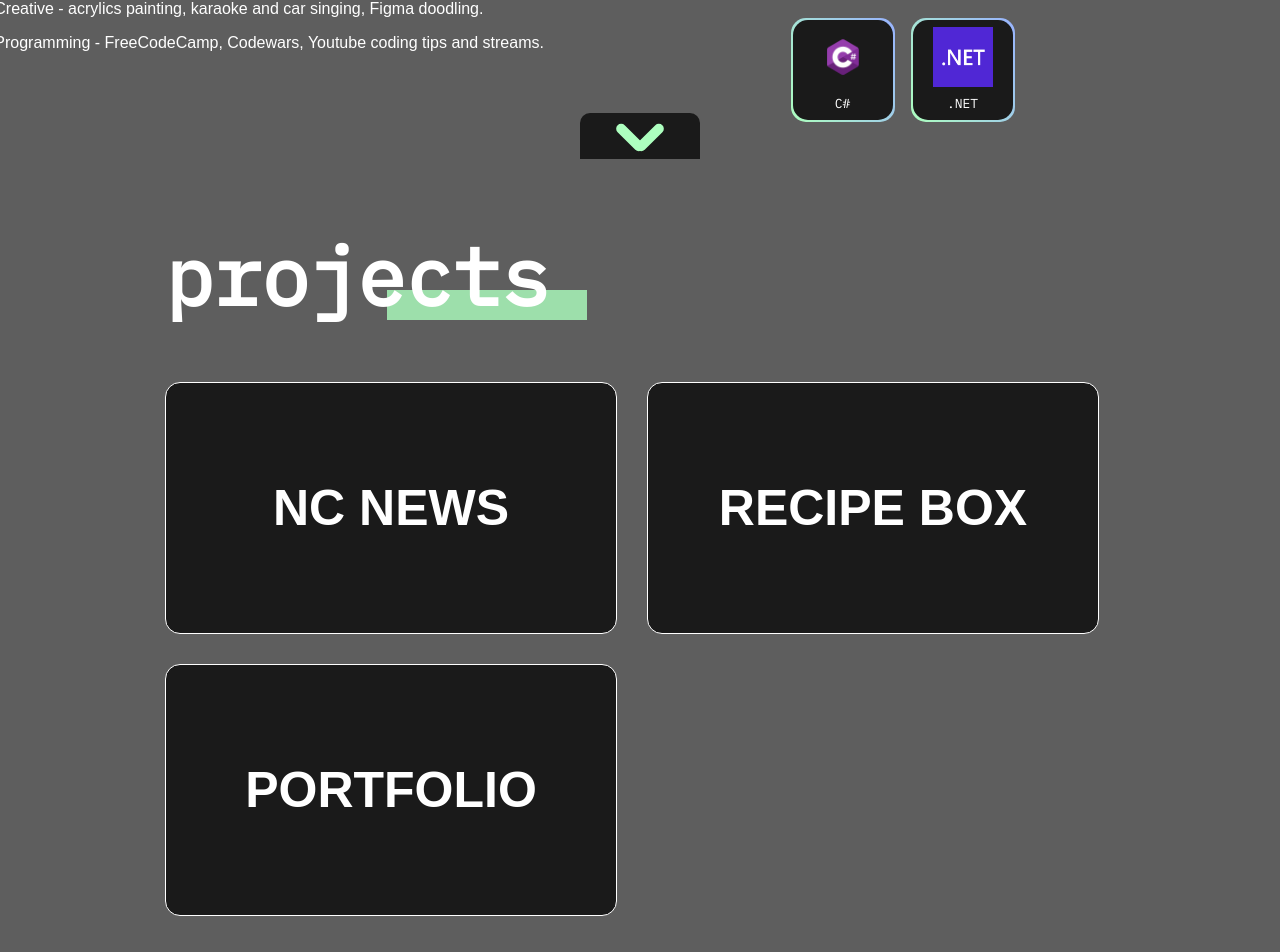
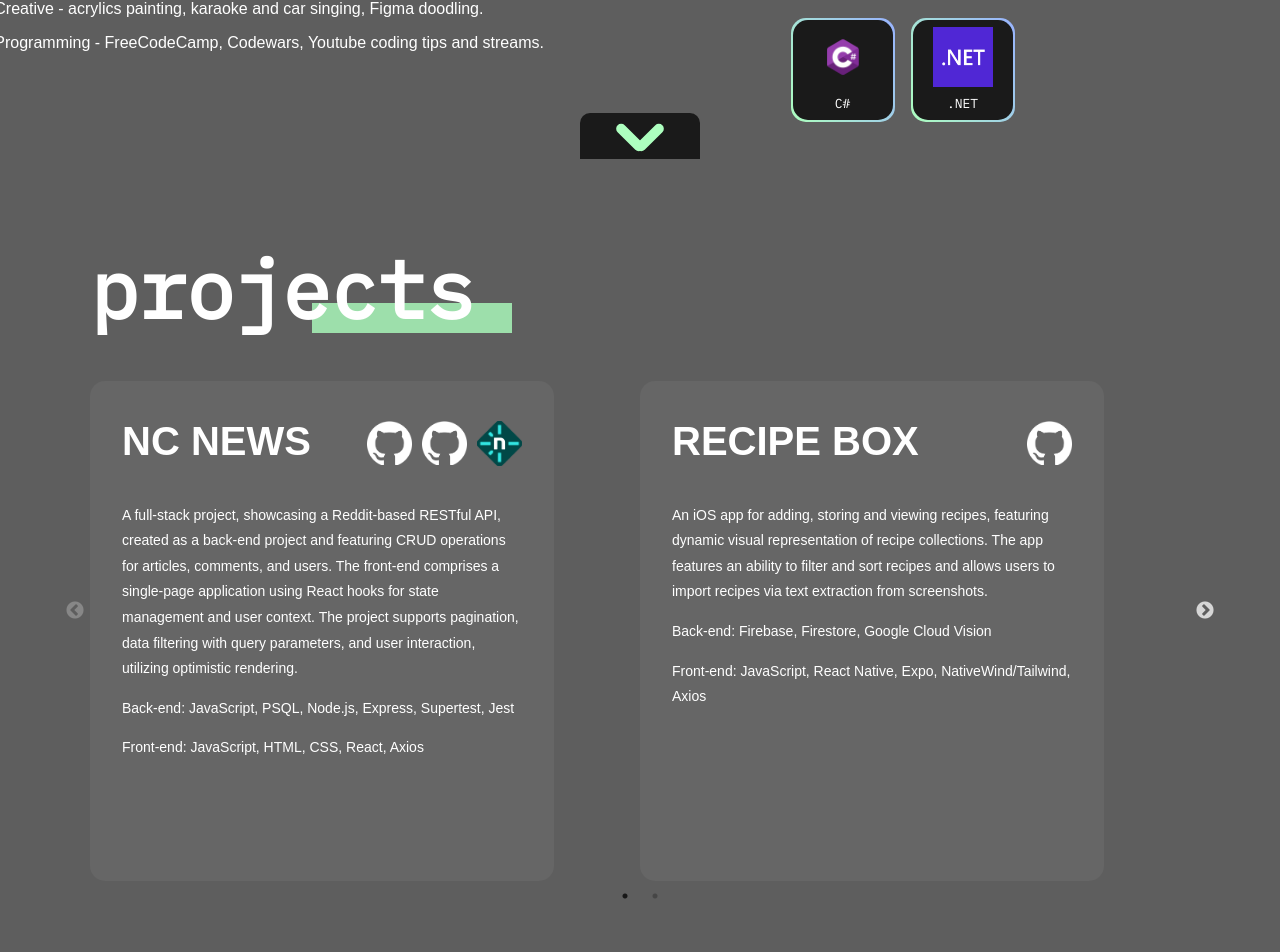
Before and after one commit to darinaJur/portfolio, a Next.js app: page / in a window 1280 px wide. Shown: the part 1441-2393 px from the top of the page. Built offline with nearby package versions, Linux system fonts and the light colour scheme; a web font is replaced by a local one.

Commit message:
add slider to projects component

```diff
--- a/package.json
+++ b/package.json
@@ -11,7 +11,9 @@
   "dependencies": {
     "next": "14.2.5",
     "react": "^18",
-    "react-dom": "^18"
+    "react-dom": "^18",
+    "react-slick": "^0.30.2",
+    "slick-carousel": "^1.8.1"
   },
   "devDependencies": {
     "eslint": "^8",
--- a/src/app/components/Projects/ProjectCard.js
+++ b/src/app/components/Projects/ProjectCard.js
@@ -2,28 +2,20 @@
 import "./projects.scss";
 import Image from "next/image";
 import "./ProjectCard.scss";
-
 import { useRef, useState } from "react";
 import Link from "next/link";
 
-export default function ProjectCard({ title, links, description, techstack, font }) {
-  const [flipped, setFlipped] = useState(false);
-  // const cardRef = useRef(null)
-
-
-  const handleClick = () => {
-    setFlipped(!flipped);
-  };
-
+export default function ProjectCard({
+  title,
+  links,
+  description,
+  techstack,
+  font,
+}) {
   return (
     <div className="project-card-container">
       <div className={font}>
-      {!flipped ? (
-        <div className="project-card-face" onClick={handleClick}>
-          <h2>{title}</h2>
-        </div>
-      ) : (
-        <div className="project-card-back" onClick={handleClick}>
+        <div className="project-card-back">
           <h3>{title}</h3>
           <div className="project-links">
             {links.map((link, index) => (
@@ -32,12 +24,13 @@ export default function ProjectCard({ title, links, description, techstack, font
               </Link>
             ))}
           </div>
+          <div className="project-info">
             <p>{description}</p>
-            {techstack.map((item) => (
-              <p>{item}</p>
+            {techstack.map((item, index) => (
+              <p key={index}>{item}</p>
             ))}
           </div>
-      )}
+        </div>
       </div>
     </div>
   );
--- a/src/app/components/Projects/ProjectCard.scss
+++ b/src/app/components/Projects/ProjectCard.scss
@@ -2,39 +2,16 @@
   display: flex;
   flex-wrap: wrap;
   position: relative;
-  cursor: pointer;
-
-  .project-card-face,
-  .project-card-back {
-    transition: all 0.3s ease;
-  }
-
-  .project-card-face {
-    background: var(--color-bg);
-    border: 1px solid white;
-    border-radius: 15px;
-    width: 450px;
-    height: 250px;
-    display: flex;
-    justify-content: center;
-    align-items: center;
-    z-index: 1;
-
-    h2 {
-      font-size: 50px;
-      text-align: center;
-    }
-  }
 
   .project-card-back {
-    background: var(--color-bg);
-    padding: 1rem 2rem;
-    border: 1px solid white;
+    background-color: rgb(26, 26, 26, 50%);
+    background-color: rgba(255, 255, 255, 0.05);
+    padding: 0rem 2rem;
     border-radius: 15px;
-    width: 950px;
+    width: 400px;
     height: 500px;
     line-height: 160%;
-    position: absolute;
+    position: relative;
     top: 0;
     left: 0;
     z-index: 10;
@@ -42,7 +19,8 @@
 
   h3 {
     font-size: 40px;
-    margin-bottom: 4rem;
+    padding-top: 3rem;
+    margin-bottom: 3rem;
   }
 
   p {
@@ -59,7 +37,7 @@
   right: 2rem;
 
   img {
-    width: 50px;
+    width: 45px;
     height: auto;
   }
 }
--- a/src/app/components/Projects/Projects.js
+++ b/src/app/components/Projects/Projects.js
@@ -1,10 +1,13 @@
 "use client";
 import "./projects.scss";
-import Image from "next/image";
 
 import gitHubLogo from "../../global_images/github-logo.png";
 import netlifyLogo from "./icons/netlify-logo.png";
 import ProjectCard from "./ProjectCard";
+
+import Slider from "react-slick";
+import "slick-carousel/slick/slick.css";
+import "slick-carousel/slick/slick-theme.css";
 
 export default function Projects({ font }) {
   const projects = [
@@ -54,9 +57,7 @@ export default function Projects({ font }) {
       title: "PORTFOLIO",
       description:
         "A personal portfolio, featuring animated background using CSS and SVG filter and interactive mouse movements. ",
-      techstack: [
-        "Front-end: JavaScript, Next.js, HTML, Vanilla CSS, SVG",
-      ],
+      techstack: ["Front-end: JavaScript, Next.js, HTML, Vanilla CSS, SVG"],
       links: [
         {
           url: "https://github.com/darinaJur/portfolio",
@@ -67,15 +68,24 @@ export default function Projects({ font }) {
     },
   ];
 
+  const settings = {
+    dots: true,
+    infinite: false,
+    speed: 500,
+    slidesToShow: 2,
+    slidesToScroll: 1,
+  };
+
   return (
     <main id="projects" className="projects-page">
       <div className="projects-container">
         <div className="project-title-container">
           <h1>projects</h1>
         </div>
-        <div className="project-cards-container">
-          {projects.map((project) => (
+        <Slider {...settings}>
+          {projects.map((project, index) => (
             <ProjectCard
+              key={index}
               title={project.title}
               links={project.links}
               description={project.description}
@@ -83,31 +93,8 @@ export default function Projects({ font }) {
               font={font}
             />
           ))}
-        </div>
+        </Slider>
       </div>
     </main>
   );
 }
-
-// {!flipped ? (
-//   <div className="project-card-face" onClick={handleClick}>
-//     <h2>RECIPE BOX</h2>
-//   </div>
-// ) : (
-//   <div className="project-card-back" onClick={handleClick}>
-//     <h3>RECIPE BOX</h3>
-//     <div className="project-links">
-//       <Image src={gitHubLogo} alt="GitHub logo" />
-//       <Image src={netlifyLogo} alt="Netlify logo" />
-//     </div>
-//     <div className={font}>
-//       <p>
-//         A mobile app.
-//       </p>
-//       <p>
-//         Back-end: JavaScript, PSQL, Node.js, Express, Supertest, Jest
-//       </p>
-//       <p>Front-end: JavaScript, HTML, CSS, React, Axios</p>
-//     </div>
-//   </div>
-// )}
--- a/src/app/components/Projects/projects.scss
+++ b/src/app/components/Projects/projects.scss
@@ -3,6 +3,7 @@
   background-color: rgb(26, 26, 26, 70%);
   color: white;
   display: flex;
+  flex-wrap: wrap;
   justify-content: center;
   align-items: center;
   text-align: left;
@@ -11,7 +12,8 @@
 
 .projects-container {
   align-items: flex-start;
-  margin-bottom: 2rem;
+  margin-bottom: 0rem;
+  width: 1100px;
 }
 
 .project-title-container {
@@ -23,6 +25,8 @@
     z-index: 1;
     text-align: left;
     display: inline-block;
+    margin: 0;
+    margin-top: 0rem;
   }
 
   h1::after {
@@ -36,11 +40,3 @@
     z-index: -1;
   }
 }
-
-.project-cards-container {
-  display: flex;
-  flex-wrap: wrap;
-  gap: 30px;
-  width: 950px;
-  position: relative;
-}
```
Also changed, not shown: 1 other file (tests, documents, lock files or other folders).
